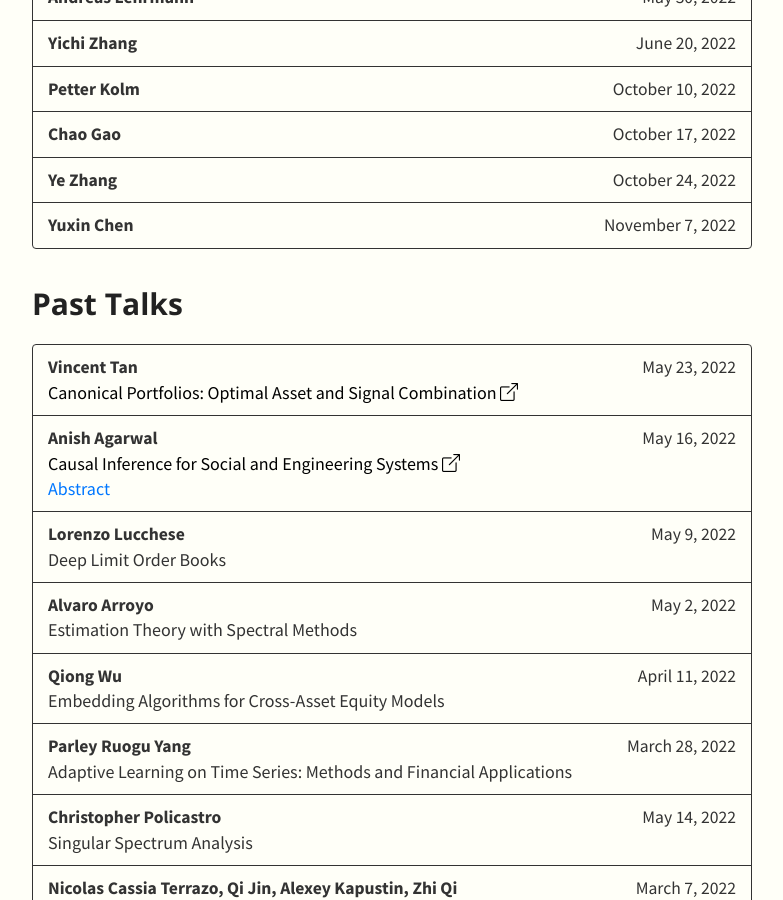
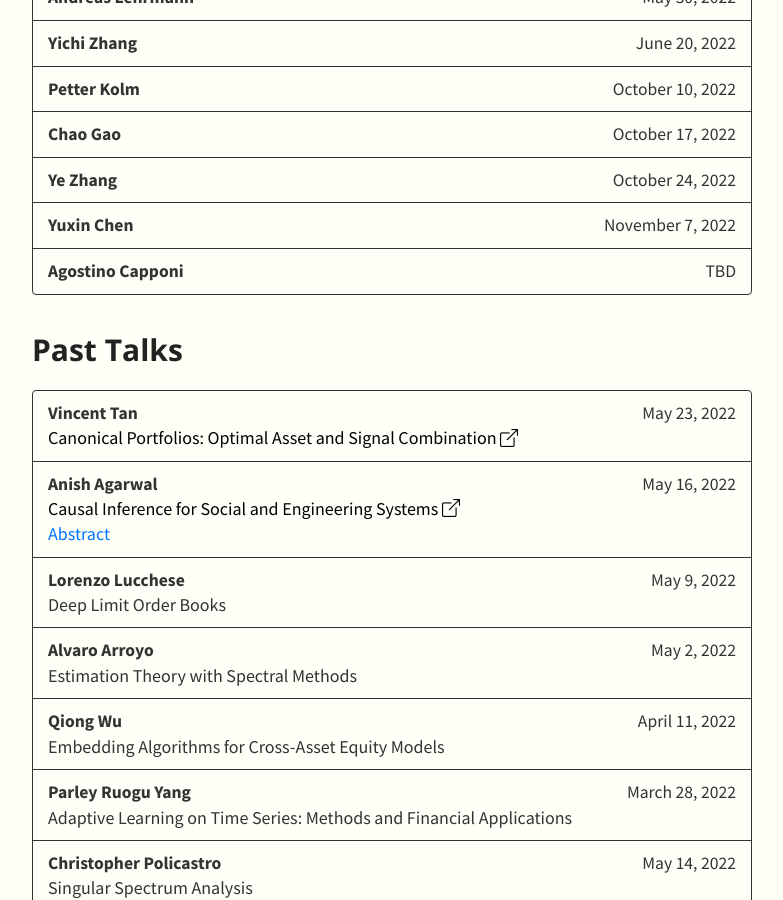
Before and after one commit to SML-Fin/SML-Fin.github.io, a Jekyll site: the page built from index.md, in a window 1280 px wide and 900 px high, scrolled down 742 px. Shown: the whole window, without its empty margins (248-1031 px from the left). Built offline with Jekyll 4.4.1, drawn with Linux system fonts in a browser that asks for light colours; nearby versions of some CDN libraries; our own code applies the rules of GitHub Pages for plain Markdown files.

Commit message:
Added Capponi

```diff
--- a/_data/talks.yml
+++ b/_data/talks.yml
@@ -23,6 +23,8 @@
       date: October 24, 2022
     - speaker: Yuxin Chen
       date: November 7, 2022
+    - speaker: Agostino Capponi
+      date: TBD
 
 - type: Past Talks
   members:
```
